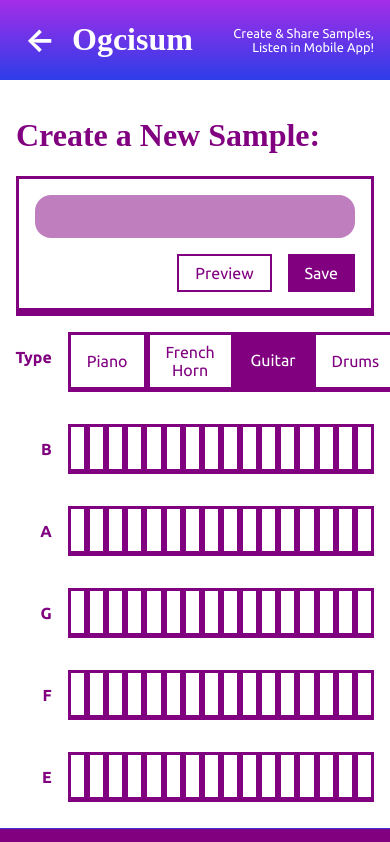
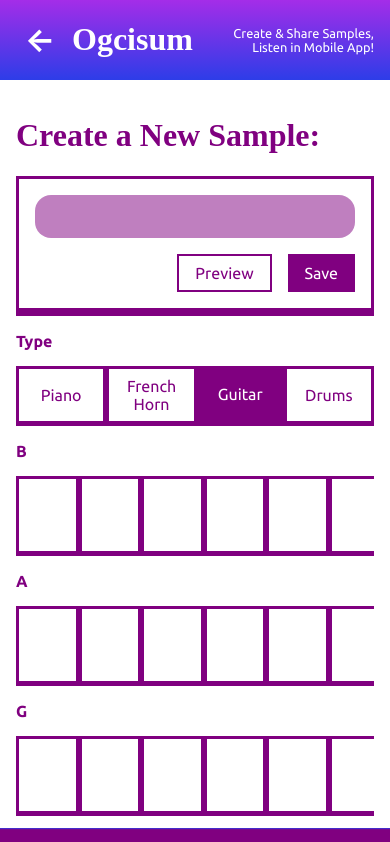
Before and after one commit to hazlazuardi/ogcisum_web, a React (Create React App) app: page /create in a window 390 px wide. Shown: the top 842 px of the page. Built offline with nearby package versions, Linux system fonts and the light colour scheme; no server answers; a web font is replaced by a local one.

Commit message:
fix: horizontal scroll on mobile

```diff
--- a/src/App.css
+++ b/src/App.css
@@ -49,6 +49,8 @@ html {
 .body {
   padding: 1em;
   font-family: var(--bodyFontFamily);
+  width: calc(100% - 2em);
+  overflow: hidden;
   max-width: calc(1067pt - 2em);
   margin: 0 auto;
 }
--- a/src/Components/Shared/InstrumentSelector.module.css
+++ b/src/Components/Shared/InstrumentSelector.module.css
@@ -1,16 +1,19 @@
 @import '../../App.css';
 
 .type_container {
-    display: grid;
+    /* display: grid;
     grid-template-columns: 10% 90%;
     padding: 1rem 0;
-    /* gap: 1rem; */
+    gap: 1rem; */
+    overflow-x: scroll;
+    display: flex;
+    flex-direction: column;
 }
 
 .type_item_text {
     /* width: 20%; */
     display: flex;
-    justify-self: end;
+    /* justify-self: end; */
     color: var(--headerTextColor);
 }
 
@@ -18,9 +21,9 @@
     display: flex;
     justify-content: space-evenly;
     justify-self: stretch;
-    padding: 0 0 0 1rem;
-    /* flex-grow: 1; */
-    /* width: 100%; */
+    /* padding: 0 0 0 1rem; */
+    flex-grow: 1;
+    width: 100%;
 }
 
 .list_text {
--- a/src/Components/Shared/ToggleButton.module.css
+++ b/src/Components/Shared/ToggleButton.module.css
@@ -29,6 +29,8 @@
 
 .toggle_button {
     width: 100%;
+    /* width: 72px; */
+
     padding: 0.5rem 1rem;
 
     /* Remove default style */
@@ -41,7 +43,10 @@
 }
 
 .toggle_bar {
-    width: 100%;
+    /* width: 100%; */
+
+    width: 80px;
+    height: 80px;
 
     /* Remove default style */
     font: inherit;
--- a/src/Pages/Create.js
+++ b/src/Pages/Create.js
@@ -36,7 +36,11 @@ export default function Create(props) {
                 <h1>Create a New Sample:</h1>
                 <SampleTextField {...props} {...sample} recording_data={JSON.stringify(recordingData)} setSample={setSample} onSubmit={handleSubmit} />
                 <InstrumentSelector sample={sample} setSample={setSample} {...props} />
-                <Sequencer {...props} {...sample} recordingData={recordingData} setRecordingData={setRecordingData} />
+                <div style={{ overflowX: 'scroll' }}>
+                    <div style={{ width: 1000 }}>
+                        <Sequencer {...props} {...sample} recordingData={recordingData} setRecordingData={setRecordingData} />
+                    </div>
+                </div>
             </div>
         </>
     )
```
